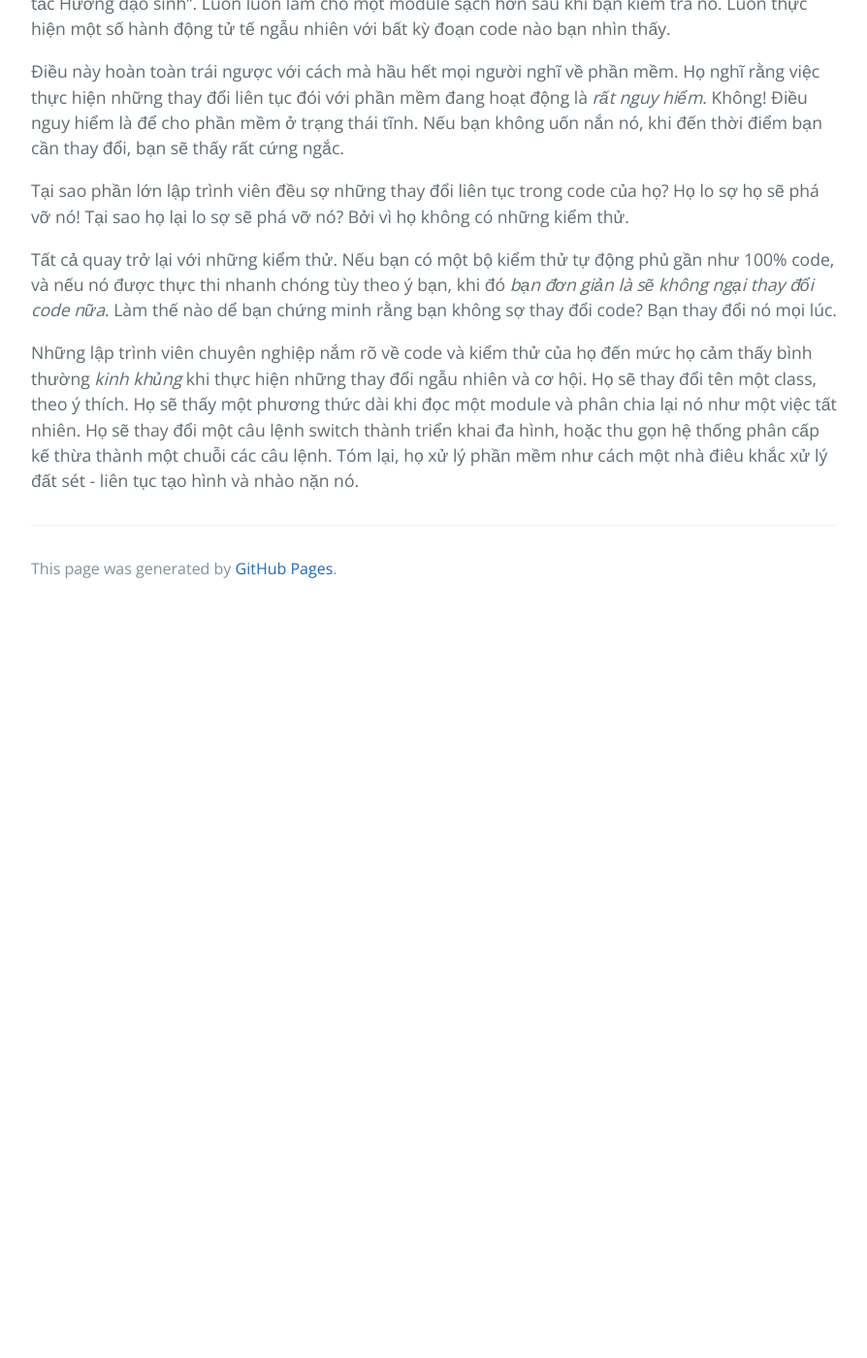
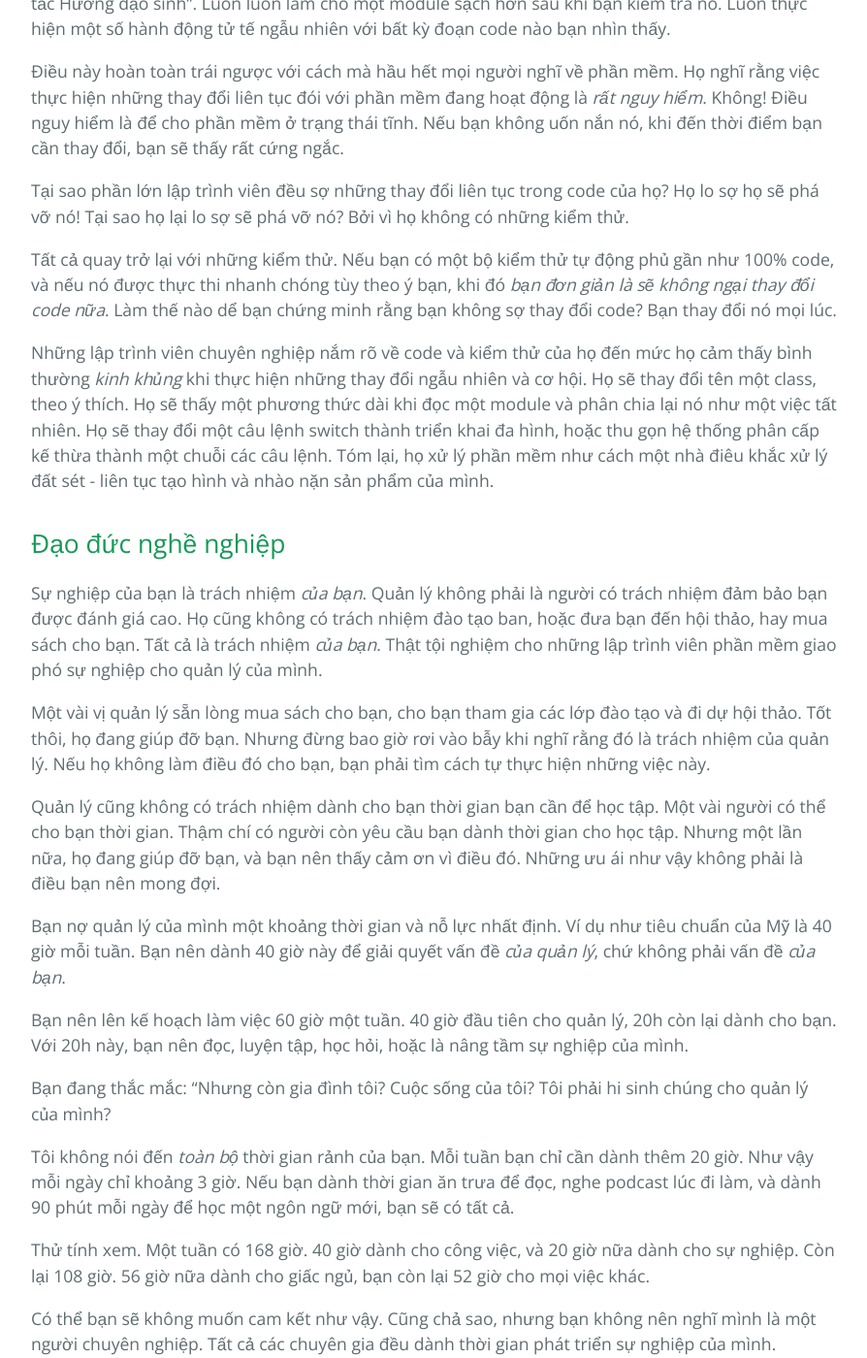
Before and after one commit to HaiBV/haibv.github.io, a Jekyll site: the page built from clean-coder/chapter-1-professionalism.md, in a window 1280 px wide and 1400 px high, scrolled down 6307 px. Shown: the whole window at 97% size, without its empty margins (192-1086 px from the left). Built offline with Jekyll 4.4.1, drawn with Linux system fonts in a browser that asks for light colours; our own code applies the rules of GitHub Pages for plain Markdown files; before the commit the page ends 6937 px from its top, so only the background shows below that; some of the changed text lies outside the part shown.

Commit message:
Update The Clean Coder - Chapter 1 Professionalism

```diff
--- a/clean-coder/chapter-1-professionalism.md
+++ b/clean-coder/chapter-1-professionalism.md
@@ -132,4 +132,32 @@ Tại sao phần lớn lập trình viên đều sợ những thay đổi liên
 
 Tất cả quay trở lại với những kiểm thử. Nếu bạn có một bộ kiểm thử tự động phủ gần như 100% code, và nếu nó được thực thi nhanh chóng tùy theo ý bạn, khi đó _bạn đơn giản là sẽ không ngại thay đổi code nữa_. Làm thế nào dể bạn chứng minh rằng bạn không sợ thay đổi code? Bạn thay đổi nó mọi lúc.
 
-Những lập trình viên chuyên nghiệp nắm rõ về code và kiểm thử của họ đến mức họ cảm thấy bình thường _kinh khủng_ khi thực hiện những thay đổi ngẫu nhiên và cơ hội. Họ sẽ thay đổi tên một class, theo ý thích. Họ sẽ thấy một phương thức dài khi đọc một module và phân chia lại nó như một việc tất nhiên. Họ sẽ thay đổi một câu lệnh switch thành triển khai đa hình, hoặc thu gọn hệ thống phân cấp kế thừa thành một chuỗi các câu lệnh. Tóm lại, họ xử lý phần mềm như cách một nhà điêu khắc xử lý đất sét - liên tục tạo hình và nhào nặn nó.
+Những lập trình viên chuyên nghiệp nắm rõ về code và kiểm thử của họ đến mức họ cảm thấy bình thường _kinh khủng_ khi thực hiện những thay đổi ngẫu nhiên và cơ hội. Họ sẽ thay đổi tên một class, theo ý thích. Họ sẽ thấy một phương thức dài khi đọc một module và phân chia lại nó như một việc tất nhiên. Họ sẽ thay đổi một câu lệnh switch thành triển khai đa hình, hoặc thu gọn hệ thống phân cấp kế thừa thành một chuỗi các câu lệnh. Tóm lại, họ xử lý phần mềm như cách một nhà điêu khắc xử lý đất sét - liên tục tạo hình và nhào nặn sản phẩm của mình.
+
+## Đạo đức nghề nghiệp
+
+Sự nghiệp của bạn là trách nhiệm _của bạn_. Quản lý không phải là người có trách nhiệm đảm bảo bạn được đánh giá cao. Họ cũng không có trách nhiệm đào tạo ban, hoặc đưa bạn đến hội thảo, hay mua sách cho bạn. Tất cả là trách nhiệm _của bạn_. Thật tội nghiệm cho những lập trình viên phần mềm giao phó sự nghiệp cho quản lý của mình.
+
+Một vài vị quản lý sẵn lòng mua sách cho bạn, cho bạn tham gia các lớp đào tạo và đi dự hội thảo. Tốt thôi, họ đang giúp đỡ bạn. Nhưng đừng bao giờ rơi vào bẫy khi nghĩ rằng đó là trách nhiệm của quản lý. Nếu họ không làm điều đó cho bạn, bạn phải tìm cách tự thực hiện những việc này.
+
+Quản lý cũng không có trách nhiệm dành cho bạn thời gian bạn cần để học tập. Một vài người có thể cho bạn thời gian. Thậm chí có người còn yêu cầu bạn dành thời gian cho học tập. Nhưng một lần nữa, họ đang giúp đỡ bạn, và bạn nên thấy cảm ơn vì điều đó. Những ưu ái như vậy không phải là điều bạn nên mong đợi.
+
+Bạn nợ quản lý của mình một khoảng thời gian và nỗ lực nhất định. Ví dụ như tiêu chuẩn của Mỹ là 40 giờ mỗi tuần. Bạn nên dành 40 giờ này để giải quyết vấn đề _của quản lý_, chứ không phải vấn đề _của bạn_.
+
+Bạn nên lên kế hoạch làm việc 60 giờ một tuần. 40 giờ đầu tiên cho quản lý, 20h còn lại dành cho bạn. Với 20h này, bạn nên đọc, luyện tập, học hỏi, hoặc là nâng tầm sự nghiệp của mình.
+
+Bạn đang thắc mắc: "Nhưng còn gia đình tôi? Cuộc sống của tôi? Tôi phải hi sinh chúng cho quản lý của mình?
+
+Tôi không nói đến _toàn bộ_ thời gian rảnh của bạn. Mỗi tuần bạn chỉ cần dành thêm 20 giờ. Như vậy mỗi ngày chỉ khoảng 3 giờ. Nếu bạn dành thời gian ăn trưa để đọc, nghe podcast lúc đi làm, và dành 90 phút mỗi ngày để học một ngôn ngữ mới, bạn sẽ có tất cả.
+
+Thử tính xem. Một tuần có 168 giờ. 40 giờ dành cho công việc, và 20 giờ nữa dành cho sự nghiệp. Còn lại 108 giờ. 56 giờ nữa dành cho giấc ngủ, bạn còn lại 52 giờ cho mọi việc khác.
+
+Có thể bạn sẽ không muốn cam kết như vậy. Cũng chả sao, nhưng bạn không nên nghĩ mình là một người chuyên nghiệp. Tất cả các chuyên gia đều dành thời gian phát triển sự nghiệp của mình.
+
+Có thể bạn nghĩ rằng công việc nên ở lại văn phòng, bạn không nên mang công việc về nhà. Đồng ý! Bạn không nên làm việc cho quản lý của bạn trong 20 giờ đó. Thay vào đó, bạn nên phát triển sự nghiệp của mình.
+
+Đôi khi 2 việc này xen kẽ nhau. Đôi khi việc bạn làm cho quản lý có lợi rất nhiều cho sự nghiệp của bạn. Trong trường hợp này, dành 20 giờ đó cho công việc rất hợp lý. Nhưng hãy nhớ rằng, 20 giờ này là dành cho _bạn_. Chúng phải được sử dụng để làm bạn có giá trị hơn, như một người chuyên nghiệp.
+
+Có thể bạn nghĩ rằng đây là công thức cho sự kiệt sức. Thực ra là ngược lại, đây là công thức để tránh kiệt sức. Khi bạn là muốn mình trở thành một lập trình viên phần mềm vì bạn đam mê lập trình và bạn muốn trở thành một chuyên gia bởi niềm đam mê đó. Trong 20 giờ đó, bạn có thể làm những việc để củng cố đam mê đó. Bạn sẽ có 20 giờ _vui vẻ!_
+
+### Nắm rõ lĩnh vực của mình
```
